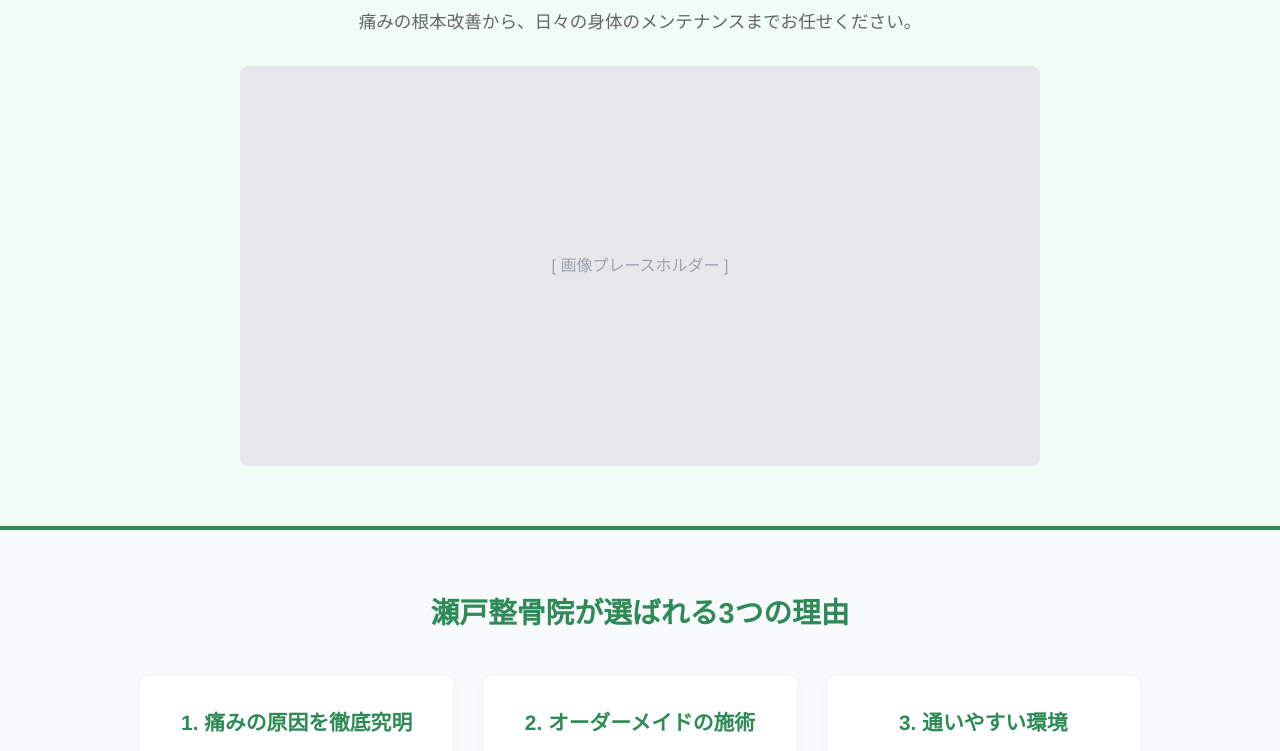
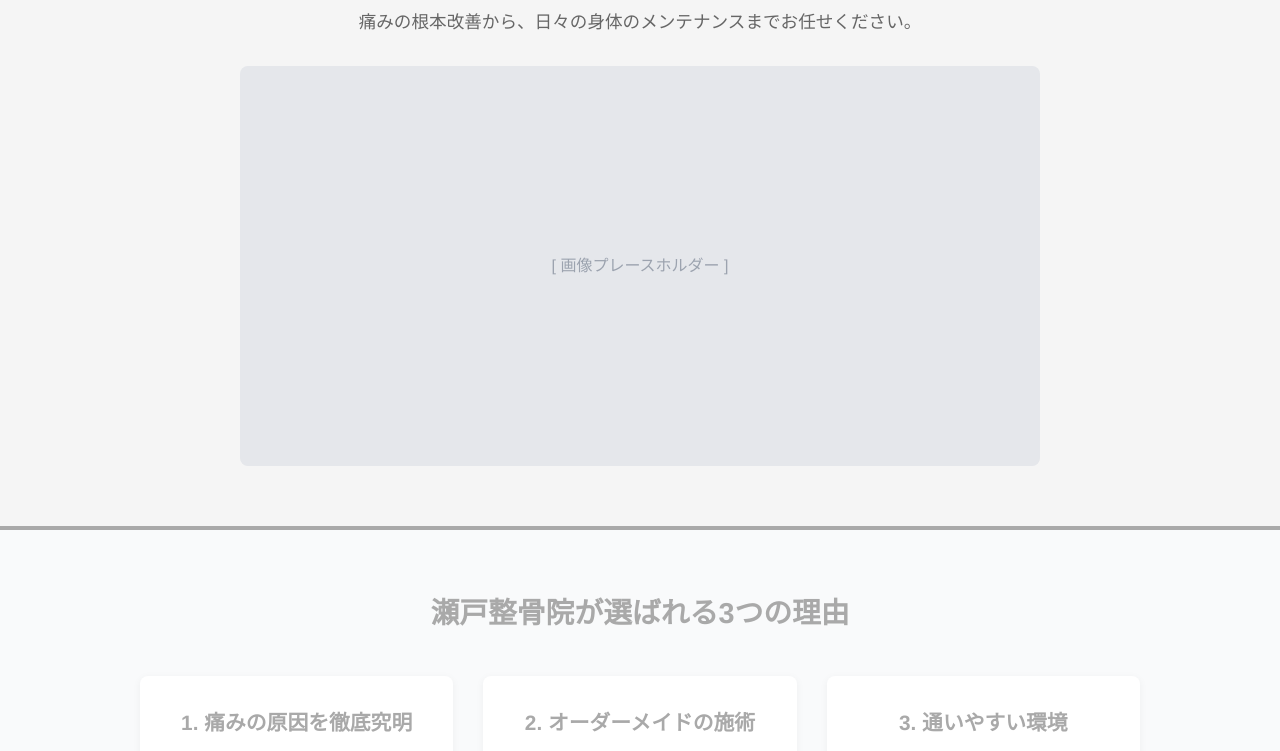
Before and after one commit to setoseikotsuin/web, a plain HTML site: page index.html in a window 1280 px wide. Shown: the part 187-938 px from the top of the page. Drawn offline with Linux system fonts and the light colour scheme.

Commit message:
Update index.html

```diff
--- a/index.html
+++ b/index.html
@@ -7,8 +7,8 @@
     <style>
         /* --- 共通スタイル --- */
         :root {
-            --primary-color: #2e8b57;
-            --secondary-color: #f0fdf4;
+            --primary-color: #a9a9a9;
+            --secondary-color: #f5f5f5;
             --accent-color: #f97316;
             --line-color: #00B900;
             --text-main: #333333;
```
